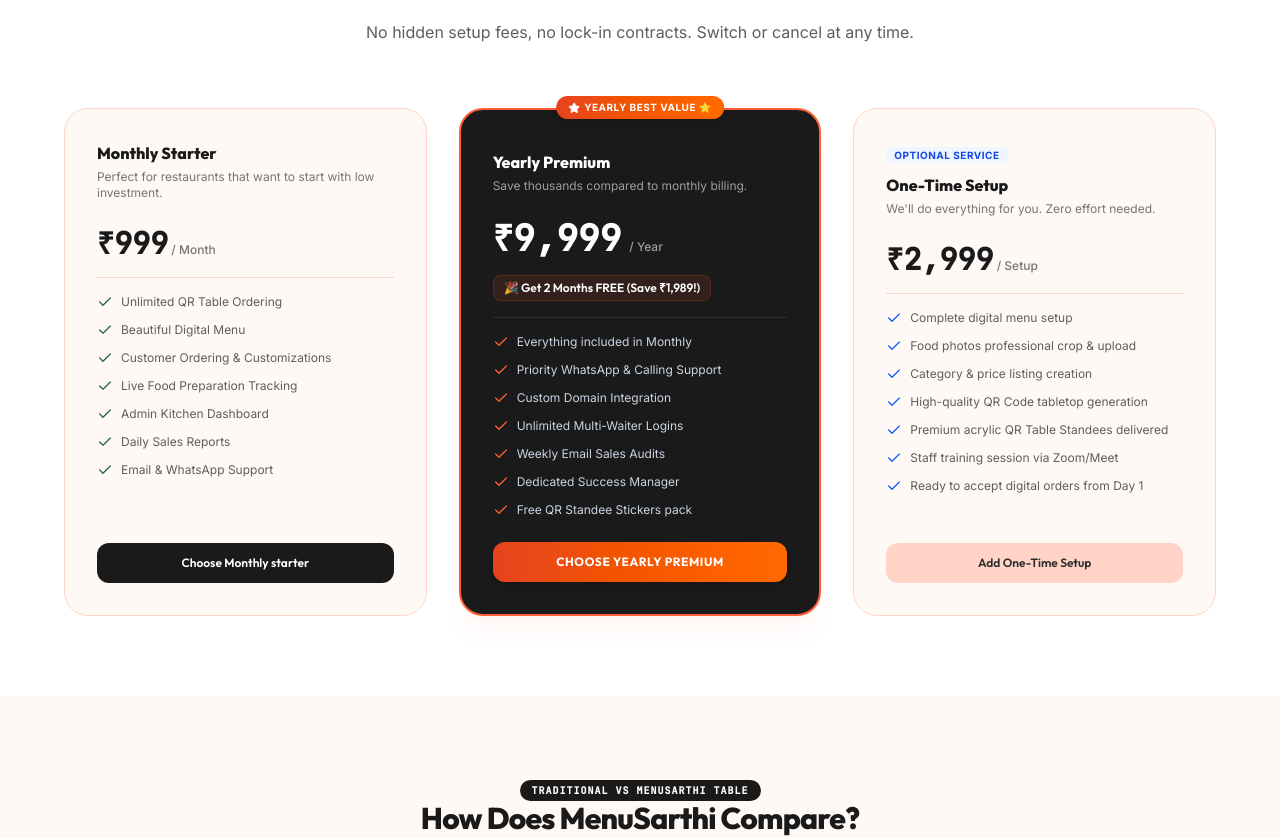
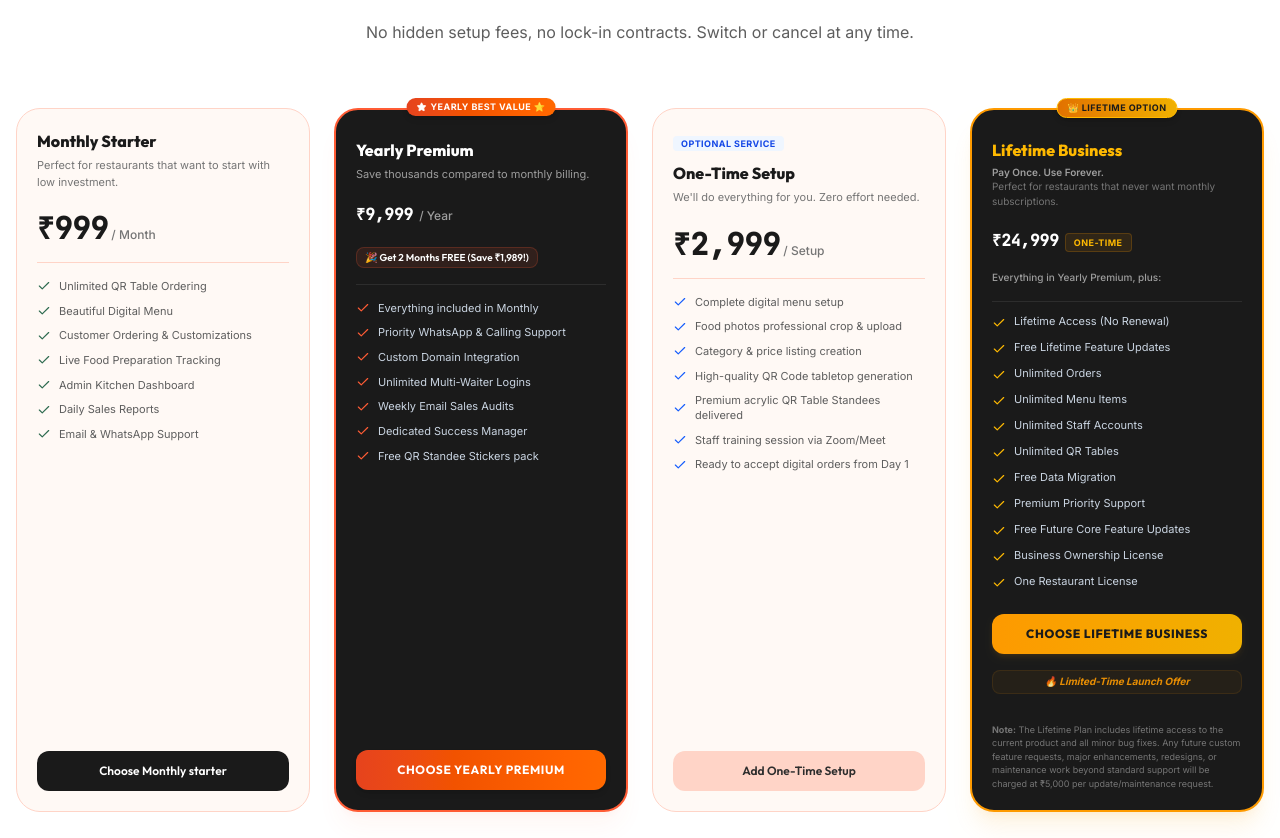
Before and after one commit to Code-With-Suraj/menusarthinew, a React (Vite) app: page / in a window 1280 px wide. Shown: the part 8134-8972 px from the top of the page. Built offline with nearby package versions, Linux system fonts and the light colour scheme.

Commit message:
style: update pricing section layout and typography
Refactor pricing grid to a 4-column layout for better scalability and adjust card padding and font sizes for a more compact design.

```diff
--- a/src/App.tsx
+++ b/src/App.tsx
@@ -811,22 +811,22 @@
         </div>
 
         {/* Pricing Layout Cards */}
-        <div className="max-w-6xl mx-auto grid grid-cols-1 md:grid-cols-3 gap-8 items-stretch">
+        <div className="max-w-7xl mx-auto grid grid-cols-1 sm:grid-cols-2 lg:grid-cols-4 gap-6 items-stretch">
 
           {/* Card 1: Monthly */}
-          <div className="bg-slate-50 border border-slate-200 rounded-3xl p-6 sm:p-8 flex flex-col justify-between">
+          <div className="bg-slate-50 border border-slate-200 rounded-3xl p-5 flex flex-col justify-between">
             <div className="space-y-4">
               <div>
                 <h4 className="font-display font-extrabold text-slate-900 text-base">Monthly Starter</h4>
-                <p className="text-slate-500 text-xs mt-1">Perfect for restaurants that want to start with low investment.</p>
+                <p className="text-slate-500 text-[11px] mt-1">Perfect for restaurants that want to start with low investment.</p>
               </div>
 
-              <div className="pt-2">
+              <div className="pt-1">
                 <span className="font-display font-black text-slate-950 text-3xl font-mono">₹999</span>
                 <span className="text-slate-500 text-xs font-medium"> / Month</span>
               </div>
 
-              <ul className="space-y-3 pt-4 border-t border-slate-200 text-xs text-slate-600">
+              <ul className="space-y-2.5 pt-4 border-t border-slate-200 text-xs text-slate-600">
                 {[
                   "Unlimited QR Table Ordering",
                   "Beautiful Digital Menu",
@@ -836,8 +836,8 @@
                   "Daily Sales Reports",
                   "Email & WhatsApp Support"
                 ].map(inc => (
-                  <li key={inc} className="flex items-center gap-2">
-                    <Check className="w-4 h-4 text-green-600 shrink-0" />
+                  <li key={inc} className="flex items-center gap-2 text-[11px]">
+                    <Check className="w-3.5 h-3.5 text-green-600 shrink-0" />
                     <span>{inc}</span>
                   </li>
                 ))}
@@ -856,27 +856,27 @@
           </div>
 
           {/* Card 2: Yearly (Best Value) */}
-          <div className="bg-slate-900 text-white border-2 border-brand-500 rounded-3xl p-6 sm:p-8 flex flex-col justify-between relative shadow-xl shadow-brand-500/5">
-            <div className="absolute -top-3.5 left-1/2 transform -translate-x-1/2 bg-gradient-to-r from-brand-600 to-orange-500 text-white text-[10px] font-black uppercase tracking-wider px-3 py-1 rounded-full shadow-md flex items-center gap-1">
-              <Star className="w-3 h-3 fill-white" />
+          <div className="bg-slate-900 text-white border-2 border-brand-500 rounded-3xl p-5 flex flex-col justify-between relative shadow-xl shadow-brand-500/5">
+            <div className="absolute -top-3 left-1/2 transform -translate-x-1/2 bg-gradient-to-r from-brand-600 to-orange-500 text-white text-[9px] font-black uppercase tracking-wider px-2.5 py-0.5 rounded-full shadow-md flex items-center gap-1 shrink-0 whitespace-nowrap">
+              <Star className="w-2.5 h-2.5 fill-white" />
               Yearly Best Value ⭐
             </div>
 
             <div className="space-y-4">
               <div className="pt-2">
                 <h4 className="font-display font-extrabold text-white text-base">Yearly Premium</h4>
-                <p className="text-slate-400 text-xs mt-1">Save thousands compared to monthly billing.</p>
+                <p className="text-slate-400 text-[11px] mt-1">Save thousands compared to monthly billing.</p>
               </div>
 
-              <div className="pt-2 flex items-baseline gap-2">
-                <span className="font-display font-black text-white text-4xl font-mono">₹9,999</span>
+              <div className="pt-1 flex items-baseline gap-1.5">
+                <span className="font-display font-black text-white text-3.5xl font-mono">₹9,999</span>
                 <span className="text-slate-400 text-xs font-medium"> / Year</span>
               </div>
-              <p className="text-xs text-brand-400 font-semibold bg-brand-500/10 border border-brand-500/20 px-2.5 py-1 rounded-lg inline-block font-display">
+              <p className="text-[10px] text-brand-400 font-semibold bg-brand-500/10 border border-brand-500/20 px-2 py-0.5 rounded-lg inline-block font-display">
                 🎉 Get 2 Months FREE (Save ₹1,989!)
               </p>
 
-              <ul className="space-y-3 pt-4 border-t border-slate-800 text-xs text-slate-300">
+              <ul className="space-y-2.5 pt-4 border-t border-slate-800 text-xs text-slate-300">
                 {[
                   "Everything included in Monthly",
                   "Priority WhatsApp & Calling Support",
@@ -886,8 +886,8 @@
                   "Dedicated Success Manager",
                   "Free QR Standee Stickers pack"
                 ].map(inc => (
-                  <li key={inc} className="flex items-center gap-2">
-                    <Check className="w-4 h-4 text-brand-500 shrink-0" />
+                  <li key={inc} className="flex items-center gap-2 text-[11px]">
+                    <Check className="w-3.5 h-3.5 text-brand-500 shrink-0" />
                     <span>{inc}</span>
                   </li>
                 ))}
@@ -906,20 +906,20 @@
           </div>
 
           {/* Card 3: One-Time Onboarding Add-on */}
-          <div className="bg-slate-50 border border-slate-200 rounded-3xl p-6 sm:p-8 flex flex-col justify-between">
+          <div className="bg-slate-50 border border-slate-200 rounded-3xl p-5 flex flex-col justify-between">
             <div className="space-y-4">
               <div>
-                <span className="bg-blue-50 text-blue-700 text-[10px] font-black uppercase tracking-wider px-2 py-0.5 rounded">OPTIONAL SERVICE</span>
+                <span className="bg-blue-50 text-blue-700 text-[9px] font-black uppercase tracking-wider px-2 py-0.5 rounded">OPTIONAL SERVICE</span>
                 <h4 className="font-display font-extrabold text-slate-900 text-base mt-2">One-Time Setup</h4>
-                <p className="text-slate-500 text-xs mt-1">We'll do everything for you. Zero effort needed.</p>
+                <p className="text-slate-500 text-[11px] mt-1">We'll do everything for you. Zero effort needed.</p>
               </div>
 
-              <div className="pt-2">
+              <div className="pt-1">
                 <span className="font-display font-black text-slate-950 text-3xl font-mono">₹2,999</span>
                 <span className="text-slate-500 text-xs font-medium"> / Setup</span>
               </div>
 
-              <ul className="space-y-3 pt-4 border-t border-slate-200 text-xs text-slate-600">
+              <ul className="space-y-2.5 pt-4 border-t border-slate-200 text-xs text-slate-600">
                 {[
                   "Complete digital menu setup",
                   "Food photos professional crop & upload",
@@ -929,8 +929,8 @@
                   "Staff training session via Zoom/Meet",
                   "Ready to accept digital orders from Day 1"
                 ].map(inc => (
-                  <li key={inc} className="flex items-center gap-2">
-                    <Check className="w-4 h-4 text-blue-600 shrink-0" />
+                  <li key={inc} className="flex items-center gap-2 text-[11px]">
+                    <Check className="w-3.5 h-3.5 text-blue-600 shrink-0" />
                     <span>{inc}</span>
                   </li>
                 ))}
@@ -945,6 +945,70 @@
               >
                 Add One-Time Setup
               </button>
+            </div>
+          </div>
+
+          {/* Card 4: Lifetime Business (Royal Premium) */}
+          <div className="bg-slate-950 text-white border-2 border-amber-500 rounded-3xl p-5 flex flex-col justify-between relative shadow-xl shadow-amber-500/10">
+            <div className="absolute -top-3 left-1/2 transform -translate-x-1/2 bg-gradient-to-r from-amber-600 to-yellow-500 text-slate-950 text-[9px] font-black uppercase tracking-wider px-2.5 py-0.5 rounded-full shadow-md flex items-center gap-1 shrink-0 whitespace-nowrap border border-amber-400">
+              <span>👑 Lifetime Option</span>
+            </div>
+
+            <div className="space-y-4">
+              <div className="pt-2">
+                <h4 className="font-display font-extrabold text-amber-400 text-base flex items-center gap-1">
+                  <span>Lifetime Business</span>
+                </h4>
+                <p className="text-slate-400 text-[10px] mt-1 font-semibold leading-tight">Pay Once. Use Forever.</p>
+                <p className="text-slate-500 text-[10px] leading-normal">Perfect for restaurants that never want monthly subscriptions.</p>
+              </div>
+
+              <div className="pt-1 flex items-baseline gap-1.5">
+                <span className="font-display font-black text-white text-3.5xl font-mono">₹24,999</span>
+                <span className="text-amber-400 text-[9px] font-bold uppercase tracking-wider bg-amber-500/10 border border-amber-500/20 px-2 py-0.5 rounded">One-Time</span>
+              </div>
+              <p className="text-slate-400 text-[10px] font-medium leading-relaxed">
+                Everything in Yearly Premium, plus:
+              </p>
+
+              <ul className="space-y-2.5 pt-3 border-t border-slate-800 text-xs text-slate-300">
+                {[
+                  "Lifetime Access (No Renewal)",
+                  "Free Lifetime Feature Updates",
+                  "Unlimited Orders",
+                  "Unlimited Menu Items",
+                  "Unlimited Staff Accounts",
+                  "Unlimited QR Tables",
+                  "Free Data Migration",
+                  "Premium Priority Support",
+                  "Free Future Core Feature Updates",
+                  "Business Ownership License",
+                  "One Restaurant License"
+                ].map(inc => (
+                  <li key={inc} className="flex items-start gap-2 text-[11px]">
+                    <Check className="w-3.5 h-3.5 text-amber-400 shrink-0 mt-0.5" />
+                    <span>{inc}</span>
+                  </li>
+                ))}
+              </ul>
+            </div>
+
+            <div className="pt-6 space-y-4">
+              <button
+                id="select-lifetime-btn"
+                onClick={() => setIsBookingModalOpen(true)}
+                className="w-full bg-gradient-to-r from-amber-500 to-yellow-500 hover:from-amber-600 hover:to-yellow-600 text-slate-950 font-black font-display py-3 rounded-xl text-xs uppercase tracking-wider cursor-pointer shadow-md shadow-amber-500/10"
+              >
+                Choose Lifetime Business
+              </button>
+
+              <p className="text-[10px] text-amber-500/90 font-bold text-center italic bg-amber-500/5 border border-amber-500/10 py-1 px-2 rounded-lg leading-snug">
+                🔥 Limited-Time Launch Offer
+              </p>
+
+              <p className="text-[9px] text-slate-500 leading-normal border-t border-slate-900 pt-3">
+                <strong>Note:</strong> The Lifetime Plan includes lifetime access to the current product and all minor bug fixes. Any future custom feature requests, major enhancements, redesigns, or maintenance work beyond standard support will be charged at ₹5,000 per update/maintenance request.
+              </p>
             </div>
           </div>
 
```
